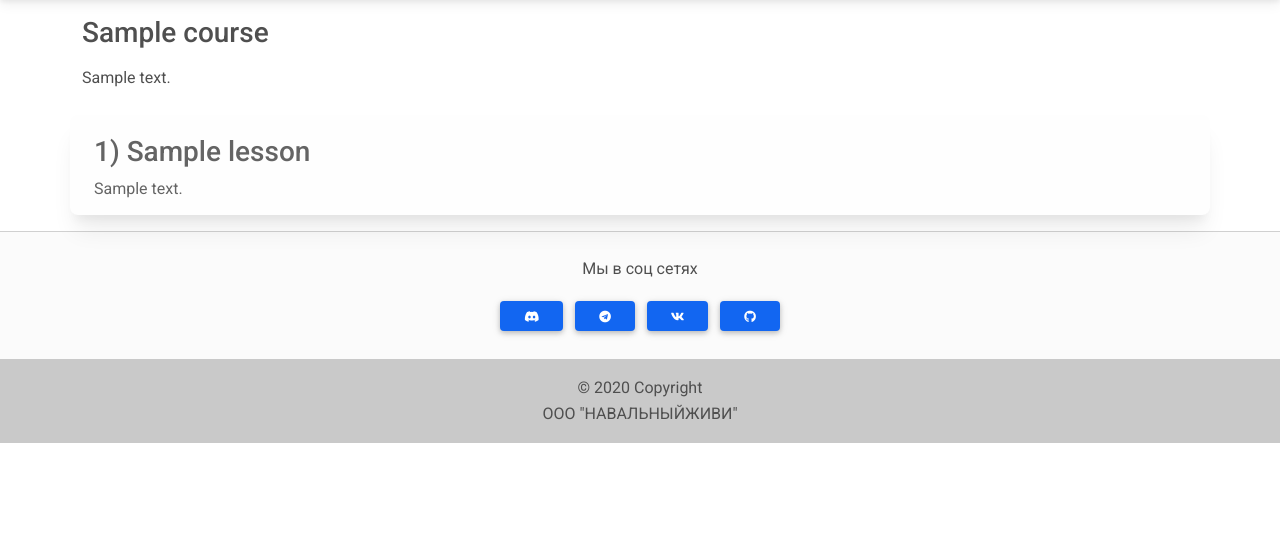
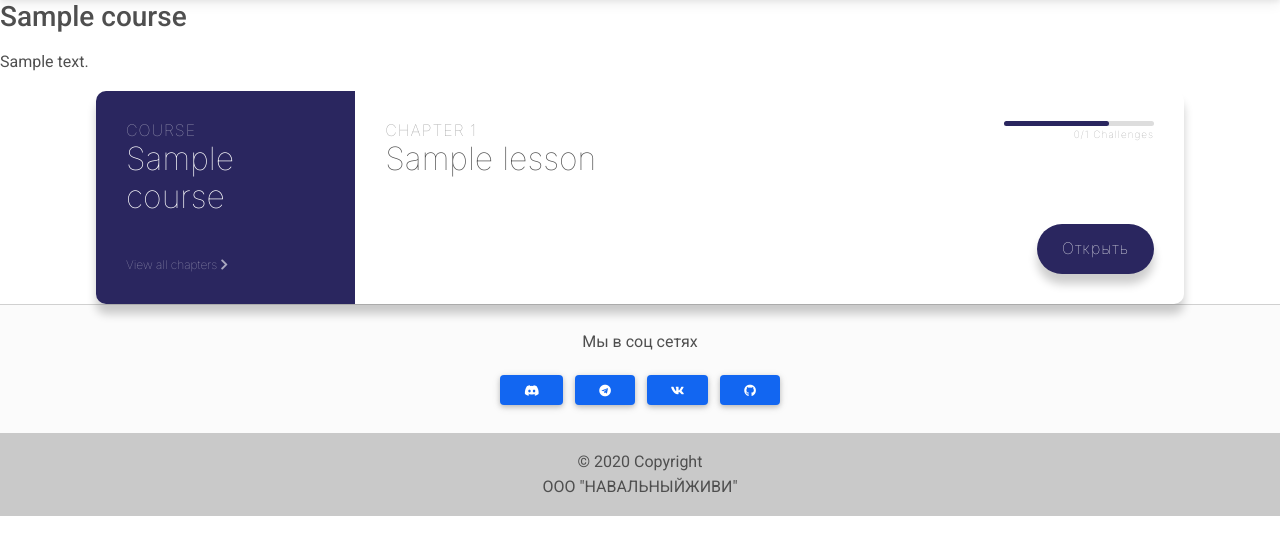
Before and after one commit to yeezy-na-izi/.shSkill, a Django app: page /courses/1/ in a window 1280 px wide. Shown: the part 59-603 px from the top of the page. Run offline with Django 3.2, Linux system fonts and the light colour scheme; tables that the repository leaves empty hold one stand-in row (values such as "Sample post"); some libraries are stand-ins or nearby versions.

Commit message:
Refactor course page

```diff
--- a/back/back/settings.py
+++ b/back/back/settings.py
@@ -9,7 +9,7 @@ SECRET_KEY = 'django-insecure-s$32)@o%a6dryvw6=59omvb%29t!ys=!ej5%ii78&qq$ryw-u8
 
 DEBUG = True
 
-ALLOWED_HOSTS = ['127.0.0.1', 'localhost']
+ALLOWED_HOSTS = ['127.0.0.1', 'localhost', 'c8a9-185-27-211-0.ngrok.io']
 
 INSTALLED_APPS = [
     'django.contrib.admin',
--- /dev/null
+++ b/back/static/css/course.css
@@ -0,0 +1,101 @@
+@import url('https://fonts.googleapis.com/css2?family=Inter:wght@100&display=swap');
+
+
+.courses-container {
+    font-family: 'Inter', sans-serif;
+    position: relative;
+    width: 100%;
+    padding 20px;
+    display: flex;
+    justify-content: center;
+    align-items: center;
+    flex-wrap: wrap;
+}
+.course {
+	border-radius: 10px;
+	box-shadow: 0 10px 10px rgba(0, 0, 0, 0.2);
+	display: flex;
+	overflow: hidden;
+	width: 85%;
+}
+
+.course h6 {
+	opacity: 0.6;
+	margin: 0;
+	letter-spacing: 1px;
+	text-transform: uppercase;
+}
+
+.course h4 {
+	letter-spacing: 1px;
+	margin: 10px 0;
+	max-width: 80%;
+}
+
+.course-preview {
+	background-color: #2A265F;
+	color: #fff;
+	padding: 30px;
+	width: 30%;
+}
+
+.course-preview a {
+	color: #fff;
+	display: inline-block;
+	font-size: 12px;
+	opacity: 0.6;
+	margin-top: 30px;
+	text-decoration: none;
+}
+
+.course-info {
+	padding: 30px;
+	position: relative;
+	width: 100%;
+}
+
+.progress-container {
+	position: absolute;
+	top: 30px;
+	right: 30px;
+	text-align: right;
+	width: 150px;
+}
+
+.progress {
+	background-color: #ddd;
+	border-radius: 3px;
+	height: 5px;
+	width: 100%;
+}
+
+.progress::after {
+	border-radius: 3px;
+	background-color: #2A265F;
+	content: '';
+	position: absolute;
+	top: 0;
+	left: 0;
+	height: 5px;
+	width: 70%;
+}
+
+.progress-text {
+	font-size: 10px;
+	opacity: 0.6;
+	letter-spacing: 1px;
+}
+
+.course-btn {
+	background-color: #2A265F;
+	border: 0;
+	border-radius: 50px;
+	box-shadow: 0 10px 10px rgba(0, 0, 0, 0.2);
+	color: #fff;
+	font-size: 16px;
+	padding: 12px 25px;
+	position: absolute;
+	bottom: 30px;
+	right: 30px;
+	letter-spacing: 1px;
+}
--- a/back/templates/education/unique_course/index.html
+++ b/back/templates/education/unique_course/index.html
@@ -1,37 +1,58 @@
 {% extends "extends/index.html" %}
 {% load static %}
+{% block style %}
+<link rel="stylesheet" href="{% static 'css/course.css' %}"/>
+{% endblock %}
 {% block content %}
 
-<div class="container mt-3">
 <h3>{{ course }}</h3>
 <p class="mt-2">{{ course.description|linebreaks }}</p>
+<div class="courses-container">
     {% for lesson in course.lessons.all %}
     {% if lesson.show %}
-    <div class="row">
-        <div class="alert alert-light shadow-5 col-md mt-2 card-animation"
-             onclick="window.location='/courses/{{ course.course_id }}/{{ lesson.slug }}';">
-            <h3>{{ forloop.counter }}) {{ lesson }}</h3>
-            <p class="mt-2">
-                {{ lesson.description }}
-            </p>
+	<div class="course">
+		<div class="course-preview">
+			<h6>Course</h6>
+			<h2>{{ course.title }}</h2>
+			<a href="#">View all chapters <i class="fas fa-chevron-right"></i></a>
+		</div>
+		<div class="course-info">
+			<div class="progress-container">
+				<div class="progress"></div>
+				<span class="progress-text">
+					0/{{ lesson.tasks.count }} Challenges
+				</span>
+			</div>
+			<h6>Chapter {{ forloop.counter }}</h6>
+			<h2>{{ lesson }}</h2>
+			<button class="course-btn">Открыть</button>
 		</div>
 	</div>
     {% elif request.user.teacher %}
-    <div class="row">
-        <div class="alert alert-light shadow-5 col-md mt-2 card-animation"
-             onclick="window.location='/courses/{{ course.course_id }}/{{ lesson.slug }}';">
-            <h3>{{ forloop.counter }}) {{ lesson }} (Урок закрыт для просмотра) </h3>
-            <p class="mt-2">
-                {{ lesson.description }}
-            </p>
+    <div class="course" style="margin-top:20px;" >
+		<div class="course-preview">
+			<h6>Урок {{ forloop.counter }}</h6>
+			<h2>{{lesson}}</h2>
+		</div>
+		<div class="course-info">
+			<div class="progress-container">
+				<div class="progress"></div>
+				<span class="progress-text">
+					0/{{ lesson.tasks.count }} Challenges
+				</span>
+			</div>
+			<h6>Описание</h6>
+			<h4>{{ lesson.description }} <br/>(Урок закрыт для просмотра) </h4>
+			<button class="course-btn">Continue</button>
 		</div>
 	</div>
     {% endif %}
     {% endfor %}
+</div>
 {% if request.user.teacher %}
 
 {% include 'education/unique_course/modal_window.html' %}
 
 {% endif %}
-</div>
+
 {% endblock %}
```
Also changed, not shown: back/static/fonts/OpenSansCondensed-Light.ttf (added). Lines whose indentation alone changed are shown as unchanged.
